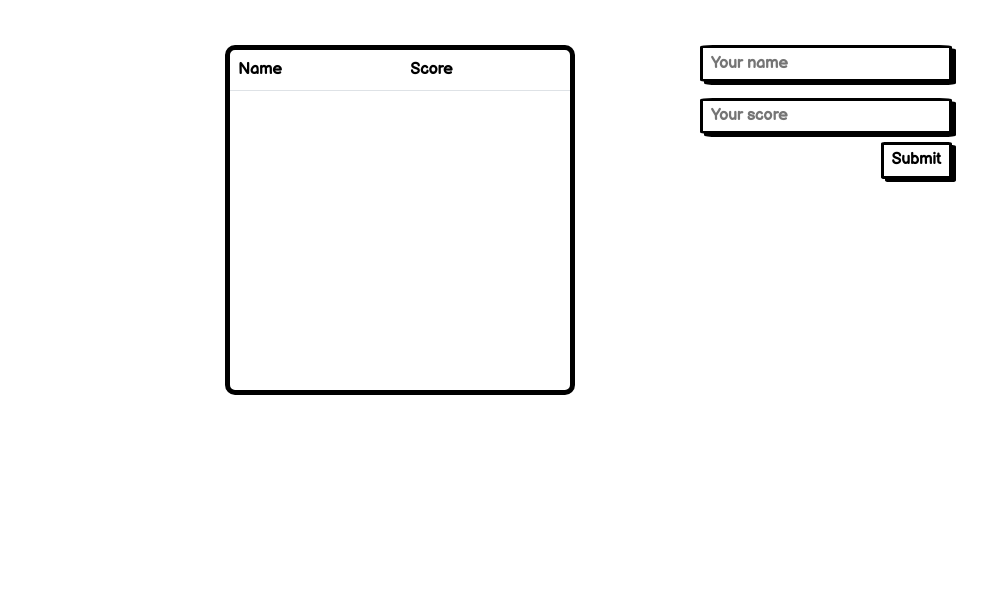
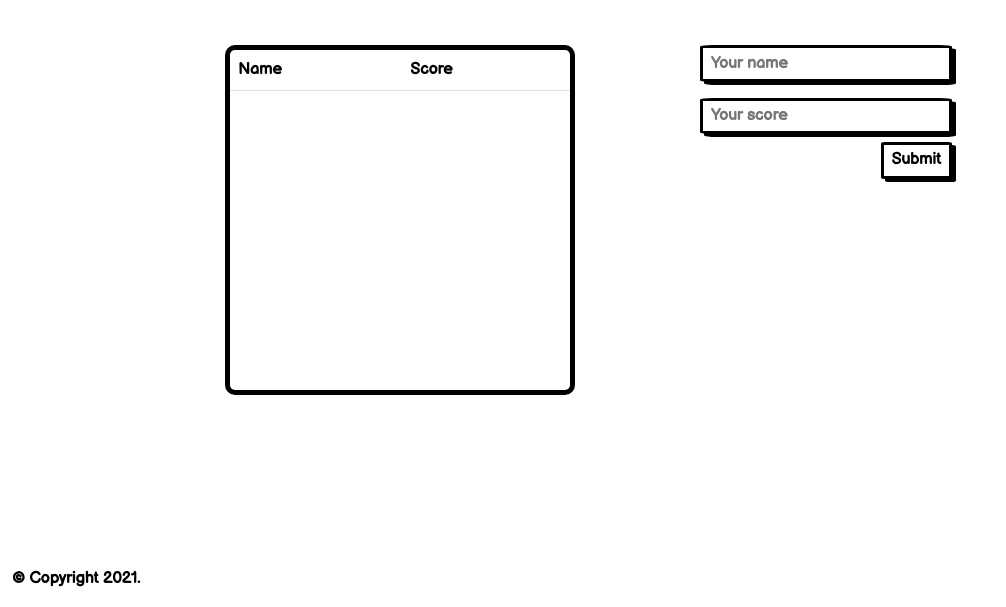
Before and after one commit to vicmaburrito/Leaderboard, a website built with webpack: page src/index.html in a window 1280 px wide. Shown: the part 193-800 px from the top of the page, without its empty margins (0-1006 px from the left). Built offline with nearby package versions, Linux system fonts and the light colour scheme; no server answers.

Commit message:
Add footer

```diff
--- a/src/index.html
+++ b/src/index.html
@@ -39,5 +39,8 @@
         </form>
     </section>
   </div>
+  <footer class="container py-3 mt-5 " id="copyright">
+    &copy; Copyright 2021.
+  </footer>
 </body>
 </html>
--- a/src/style.css
+++ b/src/style.css
@@ -38,3 +38,9 @@ input.my-2 {
   overflow-x: hidden;
   border-radius: 10px;
 }
+
+footer {
+  width: 100%;
+  position: fixed;
+  bottom: 0;
+}
```
